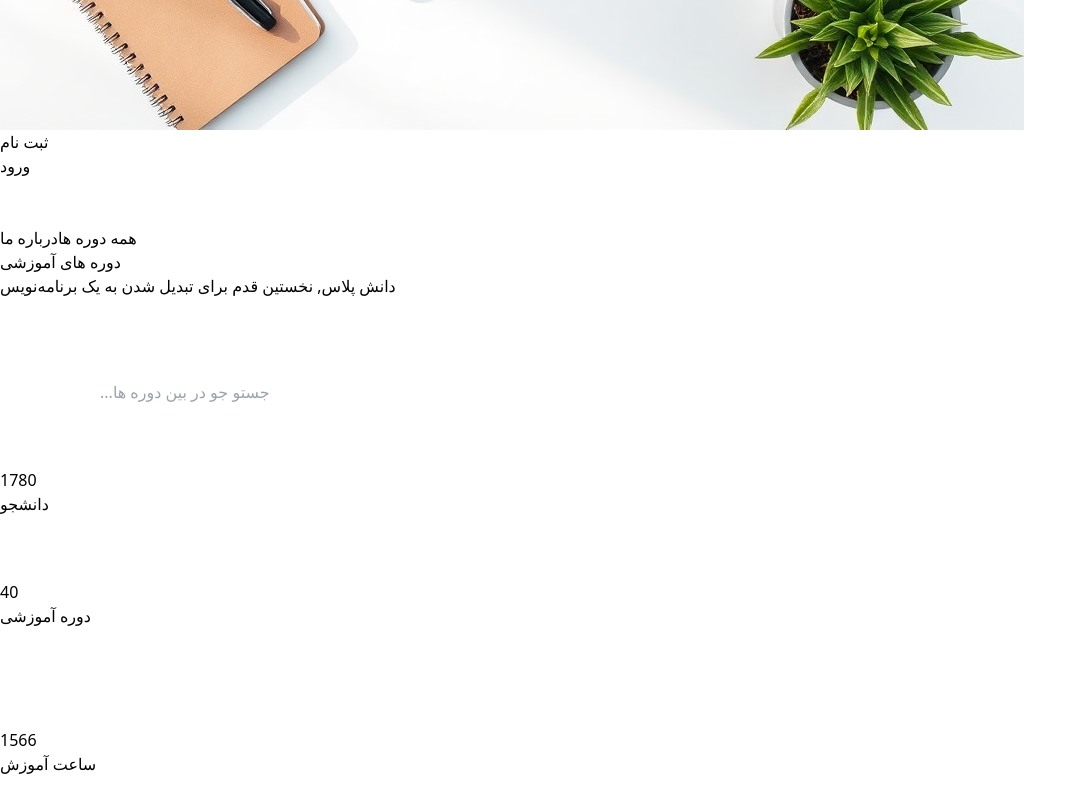
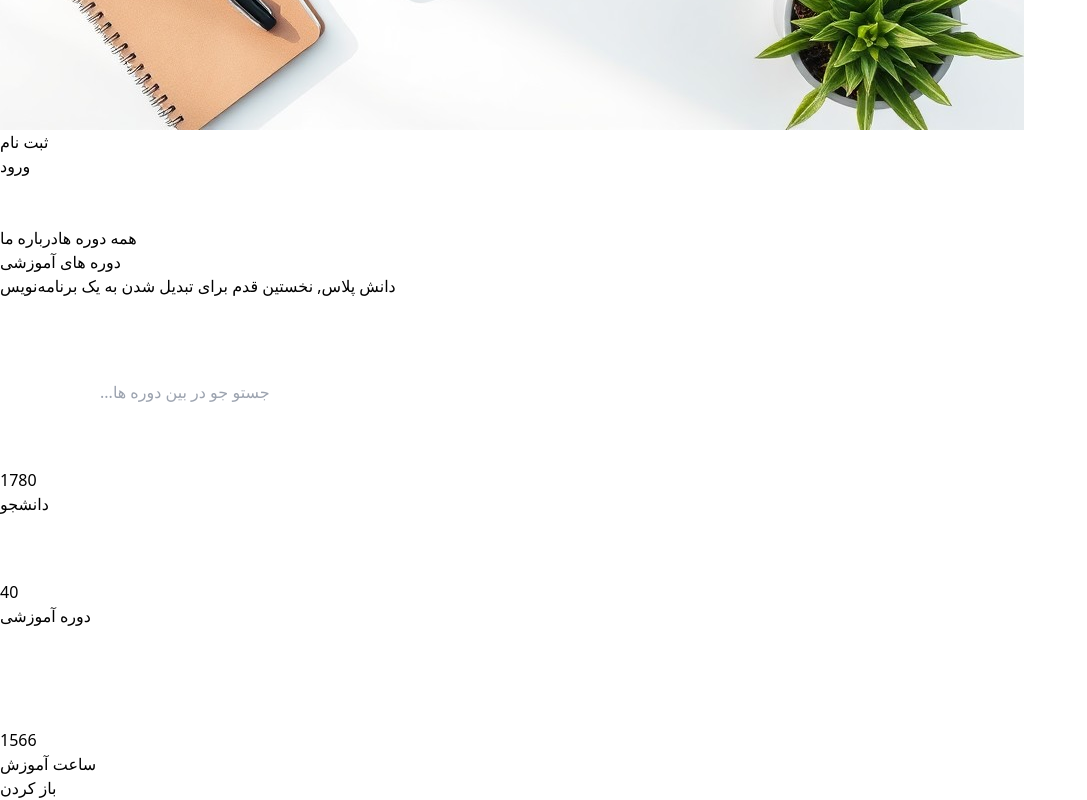
Before and after one commit to Ali-ghorbani-2005/education-portal, a React (Vite) app: page / in a window 1280 px wide. Shown: the part 638-1438 px from the top of the page, without its empty margins (0-1087 px from the left). Before the commit the page ends 1414 px from the top, so only its background shows below. Built offline with nearby package versions, Linux system fonts and the light colour scheme.

Commit message:
Creating layouts and related components

```diff
--- /dev/null
+++ b/src/components/Communication/Communication.tsx
@@ -0,0 +1,36 @@
+import { useState } from 'react';
+
+export default function Communication() {
+    const [isOpen, setIsOpen] = useState(false);
+
+    const openModal = () => {
+        setIsOpen(true);
+    };
+
+    const closeModal = () => {
+        setIsOpen(false);
+    };
+
+    return (
+        <>
+            <div>
+                <div>
+                    <button onClick={openModal}>باز کردن</button>
+                </div>
+                {isOpen && (
+                    <div className="fixed inset-0 flex items-center justify-center bg-black bg-opacity-50">
+                        <div className="bg-white rounded-lg shadow-lg p-6">
+                            <h2 className="text-lg font-bold mb-4">این یک کادر است!</h2>
+                            <button
+                                onClick={closeModal}
+                                className="px-4 py-2 text-white bg-red-500 rounded hover:bg-red-600"
+                            >
+                                بستن کادر
+                            </button>
+                        </div>
+                    </div>
+                )}
+            </div>
+        </>
+    );
+}
--- a/src/components/layout/Layout.tsx
+++ b/src/components/layout/Layout.tsx
@@ -1,4 +1,8 @@
-import { Outlet} from 'react-router-dom';
+import { Outlet } from 'react-router-dom';
+import LayoutAuthentication from './layoutAuthentication';
+
+
+
 
 export default function Layout() {
     return (
@@ -6,14 +10,23 @@ export default function Layout() {
 
             <div>
 
-             <button>aaasamskamk</button>
+
+               <div className='-mt-4 ml-4'>
+
+                <LayoutAuthentication/>
+
+               </div>
 
 
-                <main>
-                    <div className='mt-52'>
-                        <Outlet />
-                    </div>
-                </main>
+
+                <div>
+
+                    <main>
+                        <div className=''>
+                            <Outlet />
+                        </div>
+                    </main>
+                </div>
 
             </div>
 
--- /dev/null
+++ b/src/components/layout/layoutAuthentication.tsx
@@ -0,0 +1,23 @@
+
+
+export default function LayoutAuthentication() {
+    return (
+        <>
+
+            <div>
+
+                <div className="bg-blue-600 w-36 h-10 rounded-lg flex items-center justify-around mt-10 shadow-lg">
+                    <button className="text-white font-semibold py-2 px-4 rounded hover:bg-blue-500 transition duration-200">
+                        ثبت نام
+                    </button>
+                    <button className="text-white font-semibold py-2 px-4 rounded hover:bg-blue-500 transition duration-200">
+                        ورود
+                    </button>
+                </div>
+
+            </div>
+
+
+        </>
+    )
+}
--- a/src/pages/home/home.tsx
+++ b/src/pages/home/home.tsx
@@ -1,10 +1,20 @@
+import Communication from "../../components/Communication/Communication";
 import HomeHeder from "../../components/homeComponents/homeHeder";
 
 
 export default function Home() {
   return (
+    <>
     <div>
       <HomeHeder/>
     </div>
+    <div>
+
+      <Communication/>
+
+      </div>
+    </>
+
+
   )
 }
```
Also changed, not shown: public/imgs/brand/brand-2.jpeg (added), public/imgs/brand/brand.jpeg (renamed from public/imgs/brand.jpeg).
